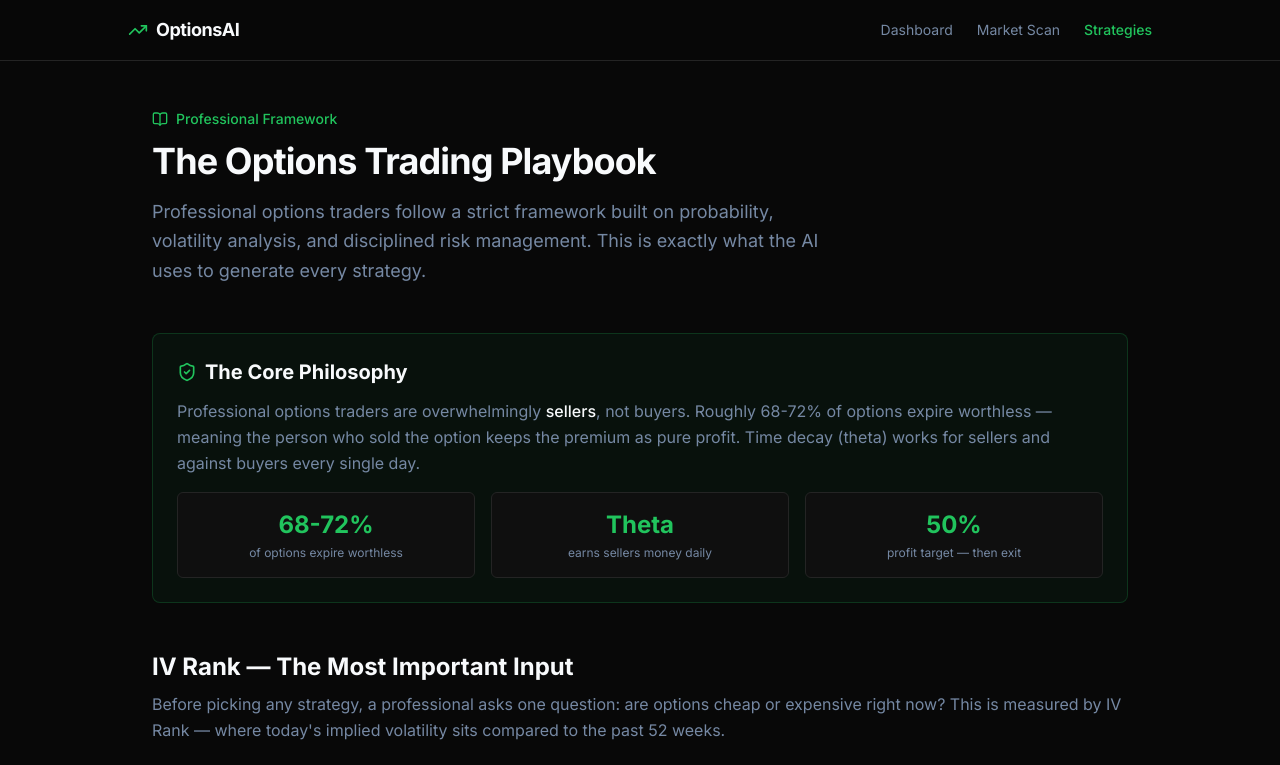
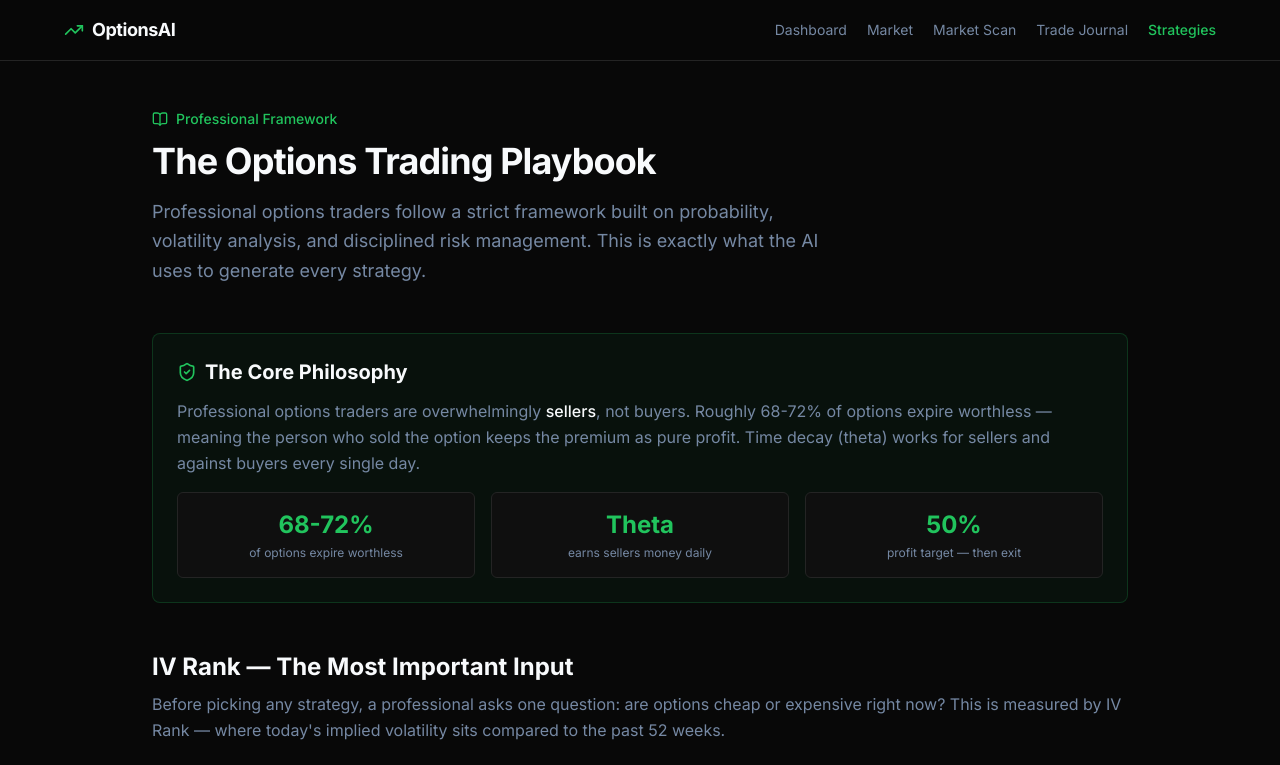
Before and after one commit to bhadra3156/OptionsAI, a Next.js app: page /strategies in a window 1280 px wide. Shown: the top 765 px of the page. Built offline with nearby package versions, Linux system fonts and the light colour scheme.

Commit message:
Fix: shared nav component, fix sign-up page, consistent navigation

```diff
--- /dev/null
+++ b/app/(auth)/sign-in/[[...sign-in]]/page.tsx
@@ -0,0 +1,10 @@
+// FILE: app/(auth)/sign-in/[[...sign-in]]/page.tsx
+import { SignIn } from '@clerk/nextjs'
+
+export default function SignInPage() {
+  return (
+    <div className="min-h-screen bg-background flex items-center justify-center">
+      <SignIn />
+    </div>
+  )
+}
--- /dev/null
+++ b/app/(auth)/sign-up/page.tsx
@@ -0,0 +1,10 @@
+// FILE: app/(auth)/sign-up/[[...sign-up]]/page.tsx
+import { SignUp } from '@clerk/nextjs'
+
+export default function SignUpPage() {
+  return (
+    <div className="min-h-screen bg-background flex items-center justify-center">
+      <SignUp />
+    </div>
+  )
+}
--- a/app/(dashboard)/strategies/page.tsx
+++ b/app/(dashboard)/strategies/page.tsx
@@ -1,34 +1,14 @@
 // FILE: app/(dashboard)/strategies/page.tsx
 
 import Link from 'next/link'
-import { UserButton } from '@clerk/nextjs'
-import { BookOpen, TrendingUp, ArrowUpRight, ArrowDownRight, Minus, Clock, ShieldCheck, AlertTriangle, ChevronRight } from 'lucide-react'
+import { BookOpen, ArrowUpRight, ArrowDownRight, Minus, Clock, ShieldCheck, AlertTriangle, ChevronRight } from 'lucide-react'
+import Nav from '@/components/layout/nav'
 
 export default function StrategiesPage() {
   return (
     <div className="min-h-screen bg-background text-foreground">
 
-      <nav className="border-b border-border px-6 py-4 sticky top-0 bg-background/95 backdrop-blur z-10">
-        <div className="max-w-5xl mx-auto flex items-center justify-between">
-          <Link href="/" className="flex items-center gap-2">
-            <TrendingUp className="h-5 w-5 text-primary" />
-            <span className="text-lg font-bold tracking-tight">OptionsAI</span>
-          </Link>
-          <div className="flex items-center gap-6">
-            <Link href="/dashboard" className="text-sm text-muted-foreground hover:text-foreground transition-colors">
-              Dashboard
-            </Link>
-            <Link href="/scan" className="text-sm text-muted-foreground hover:text-foreground transition-colors">
-              Market Scan
-            </Link>
-            <Link href="/strategies" className="text-sm text-primary font-medium">
-              Strategies
-            </Link>
-            <UserButton afterSignOutUrl="/" />
-          </div>
-        </div>
-      </nav>
-
+      <Nav />
       <main className="max-w-5xl mx-auto px-6 py-12">
 
         <div className="mb-12">
--- /dev/null
+++ b/components/layout/nav.tsx
@@ -0,0 +1,49 @@
+// FILE: components/layout/nav.tsx
+// Shared navigation component used by ALL dashboard pages
+// Update this ONE file to change nav across the entire app
+
+'use client'
+
+import Link from 'next/link'
+import { usePathname } from 'next/navigation'
+import { UserButton } from '@clerk/nextjs'
+import { TrendingUp } from 'lucide-react'
+
+const NAV_LINKS = [
+  { href: '/dashboard', label: 'Dashboard' },
+  { href: '/market', label: 'Market' },
+  { href: '/scan', label: 'Market Scan' },
+  { href: '/trades', label: 'Trade Journal' },
+  { href: '/strategies', label: 'Strategies' },
+]
+
+export default function Nav() {
+  const pathname = usePathname()
+
+  return (
+    <nav className="border-b border-border px-6 py-4 sticky top-0 bg-background/95 backdrop-blur z-10">
+      <div className="max-w-6xl mx-auto flex items-center justify-between">
+        <Link href="/" className="flex items-center gap-2">
+          <TrendingUp className="h-5 w-5 text-primary" />
+          <span className="text-lg font-bold tracking-tight">OptionsAI</span>
+        </Link>
+        <div className="flex items-center gap-5">
+          {NAV_LINKS.map(link => (
+            <Link
+              key={link.href}
+              href={link.href}
+              className={`text-sm transition-colors ${
+                pathname === link.href
+                  ? 'text-primary font-medium'
+                  : 'text-muted-foreground hover:text-foreground'
+              }`}
+            >
+              {link.label}
+            </Link>
+          ))}
+          <UserButton afterSignOutUrl="/" />
+        </div>
+      </div>
+    </nav>
+  )
+}
```
